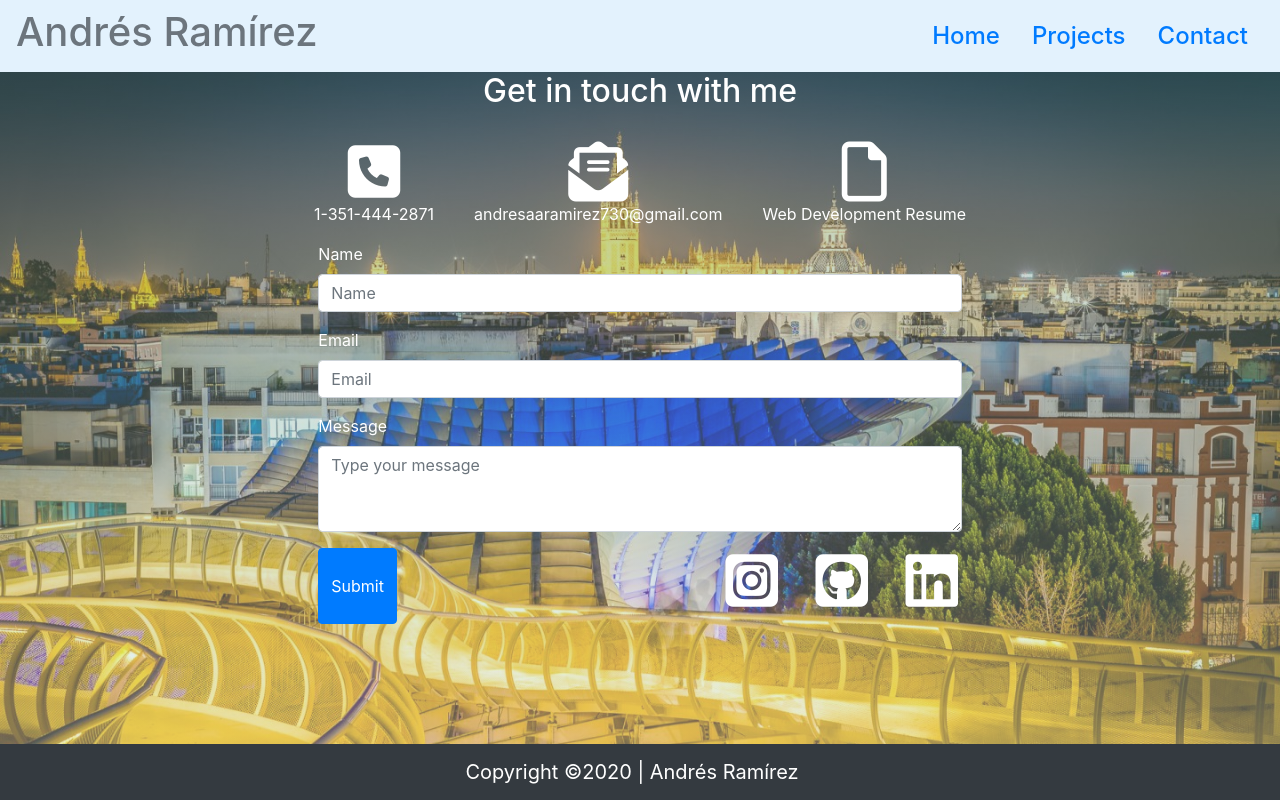
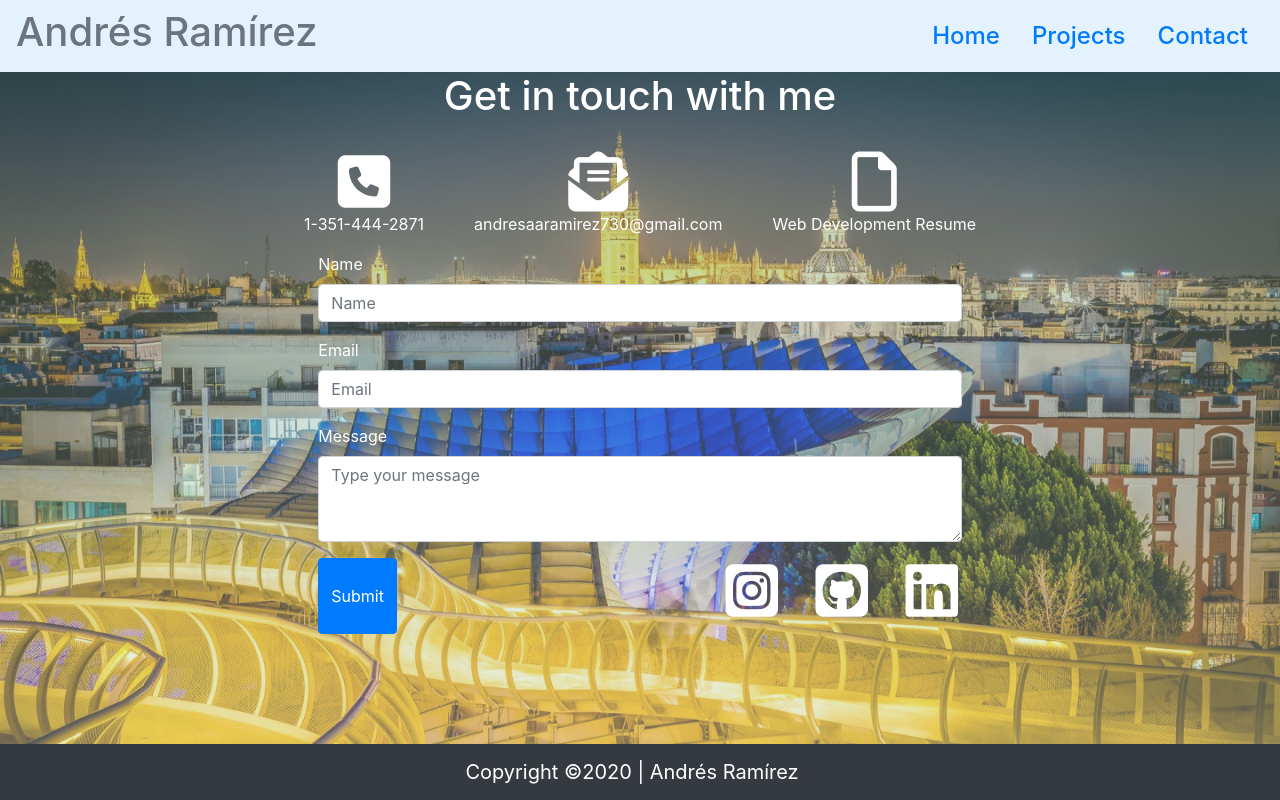
Before and after one commit to ARam2142/React-Portfolio, a React (Create React App) app: page /react-portfolio/contact in a window 1280 px wide. Built offline with nearby package versions, Linux system fonts and the light colour scheme.

Commit message:
repositioned contact icons

```diff
--- a/src/components/contact/Contact.js
+++ b/src/components/contact/Contact.js
@@ -11,17 +11,17 @@ class Contact extends Component {
             <div>
                 <Nav />
                 <Container>
-                    <h2 className="text-center">Get in touch with me</h2>
+                    <h1 className="text-center">Get in touch with me</h1>
                     <br></br>
-                    <div className="contactlist" >
-                        <ul className="d-flex justify-content-center">
-                            <li><i className="fas fa-phone-square" style={{ fontSize: "60px" }}></i><p>1-351-444-2871</p></li>
-                            <li><i className="fas fa-envelope-open-text" style={{ fontSize: "60px" }}></i><p>andresaaramirez730@gmail.com</p></li>
-                            <li><i className="far fa-file" style={{ fontSize: "60px" }}></i><p><a href={Resume}> Web Development Resume</a></p></li>
-                        </ul>
-                    </div>
 
                     <form action="MAILTO:andresaaramirez730@gmail.com" method="post" encType="text/plain">
+                        <div className="contactlist" >
+                            <ul className="d-flex justify-content-center">
+                                <li><i className="fas fa-phone-square" style={{ fontSize: "60px" }}></i><p>1-351-444-2871</p></li>
+                                <li><i className="fas fa-envelope-open-text" style={{ fontSize: "60px" }}></i><p>andresaaramirez730@gmail.com</p></li>
+                                <li><i className="far fa-file" style={{ fontSize: "60px" }}></i><p><a href={Resume}> Web Development Resume</a></p></li>
+                            </ul>
+                        </div>
                         <div className="form-row justify-content-center">
                             <div className="form-group col-md-7">
                                 <label htmlFor="inputEmail4">Name</label>
--- a/src/components/contact/contact.css
+++ b/src/components/contact/contact.css
@@ -15,8 +15,9 @@ html, body{
     margin-bottom: 90px;
 }
 
-h2 {
+h1 {
     color: white;
+    /* margin-right: 20px; */
 }
 
 /*contact icon buttons*/
@@ -28,7 +29,7 @@ h2 {
 
 .contactlist ul li {
     list-style-type: none;
-    margin: 0 20px;
+    margin: 0 25px;
     text-align: center;
 }
 
```
